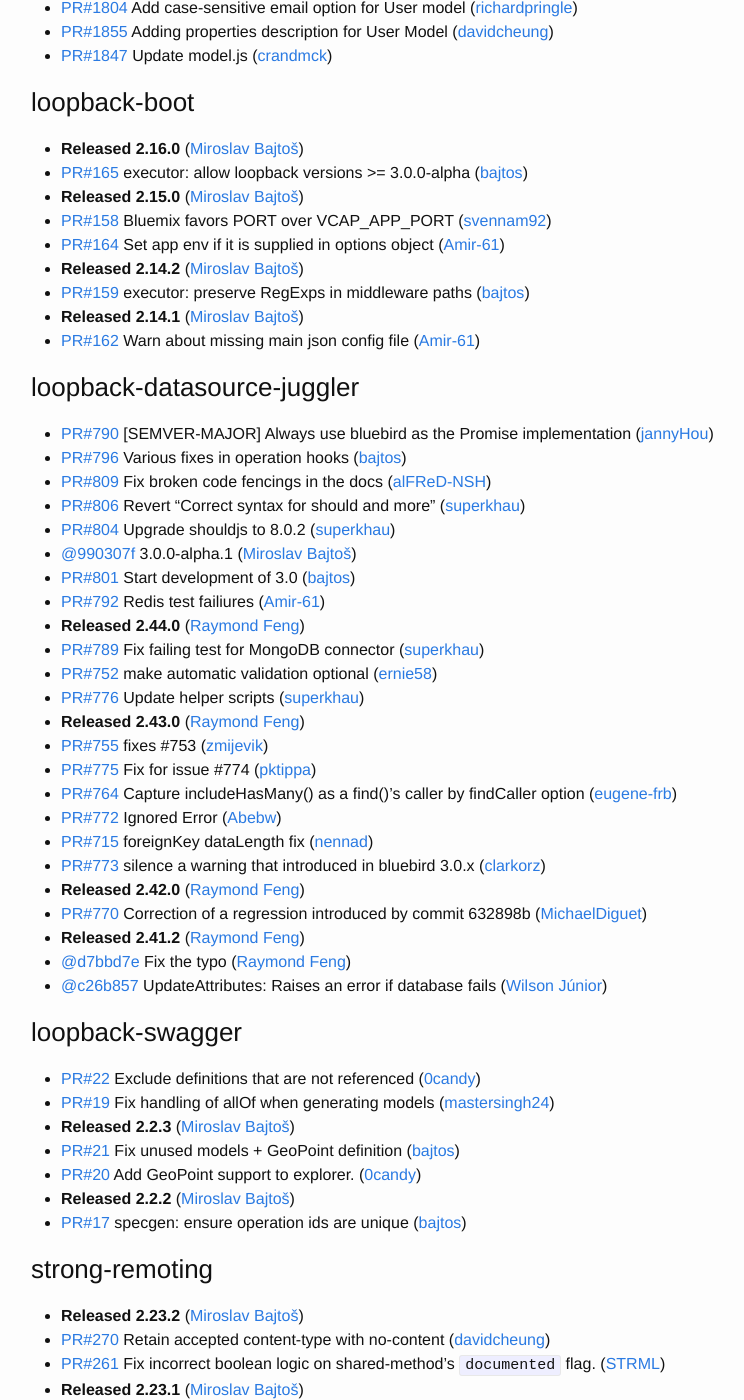
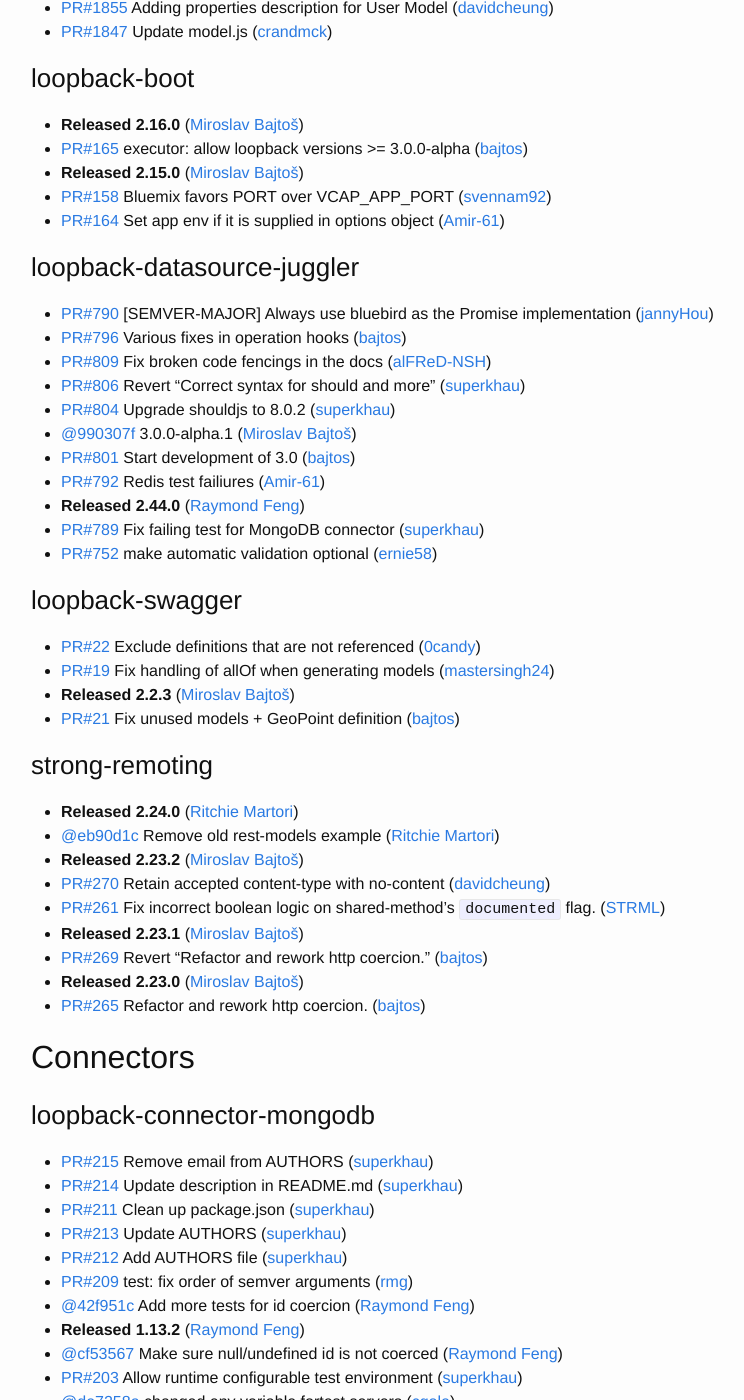
Before and after one commit to strongloop/loopback, a Jekyll site: the page built from index.md, in a window 1280 px wide and 1400 px high, scrolled down 840 px. Shown: the whole window, without its empty margins (239-983 px from the left). Built offline with Jekyll 4.4.1, drawn with Linux system fonts in a browser that asks for light colours; some of the changed text lies outside the part shown.

Commit message:
Update changelog

```diff
--- a/index.md
+++ b/index.md
@@ -42,10 +41,6 @@
  * **Released 2.15.0** ([Miroslav Bajtoš](https://github.com/bajtos))
  * [PR#158](https://github.com/strongloop/loopback-boot/pull/158) Bluemix favors PORT over VCAP_APP_PORT ([svennam92](https://github.com/svennam92))
  * [PR#164](https://github.com/strongloop/loopback-boot/pull/164) Set app env if it is supplied in options object ([Amir-61](https://github.com/Amir-61))
- * **Released 2.14.2** ([Miroslav Bajtoš](https://github.com/bajtos))
- * [PR#159](https://github.com/strongloop/loopback-boot/pull/159) executor: preserve RegExps in middleware paths ([bajtos](https://github.com/bajtos))
- * **Released 2.14.1** ([Miroslav Bajtoš](https://github.com/bajtos))
- * [PR#162](https://github.com/strongloop/loopback-boot/pull/162) Warn about missing main json config file ([Amir-61](https://github.com/Amir-61))
 
 
 ### loopback-datasource-juggler
@@ -60,19 +55,6 @@
  * **Released 2.44.0** ([Raymond Feng](https://github.com/raymondfeng))
  * [PR#789](https://github.com/strongloop/loopback-datasource-juggler/pull/789) Fix failing test for MongoDB connector ([superkhau](https://github.com/superkhau))
  * [PR#752](https://github.com/strongloop/loopback-datasource-juggler/pull/752) make automatic validation optional ([ernie58](https://github.com/ernie58))
- * [PR#776](https://github.com/strongloop/loopback-datasource-juggler/pull/776) Update helper scripts ([superkhau](https://github.com/superkhau))
- * **Released 2.43.0** ([Raymond Feng](https://github.com/raymondfeng))
- * [PR#755](https://github.com/strongloop/loopback-datasource-juggler/pull/755) fixes #753 ([zmijevik](https://github.com/zmijevik))
- * [PR#775](https://github.com/strongloop/loopback-datasource-juggler/pull/775) Fix for issue #774 ([pktippa](https://github.com/pktippa))
- * [PR#764](https://github.com/strongloop/loopback-datasource-juggler/pull/764) Capture includeHasMany() as a find()'s caller by findCaller option ([eugene-frb](https://github.com/eugene-frb))
- * [PR#772](https://github.com/strongloop/loopback-datasource-juggler/pull/772) Ignored Error ([Abebw](https://github.com/Abebw))
- * [PR#715](https://github.com/strongloop/loopback-datasource-juggler/pull/715) foreignKey dataLength fix ([nennad](https://github.com/nennad))
- * [PR#773](https://github.com/strongloop/loopback-datasource-juggler/pull/773) silence a warning that introduced in bluebird 3.0.x ([clarkorz](https://github.com/clarkorz))
- * **Released 2.42.0** ([Raymond Feng](https://github.com/raymondfeng))
- * [PR#770](https://github.com/strongloop/loopback-datasource-juggler/pull/770) Correction of a regression introduced by commit 632898b ([MichaelDiguet](https://github.com/MichaelDiguet))
- * **Released 2.41.2** ([Raymond Feng](https://github.com/raymondfeng))
- * [@d7bbd7e](https://github.com/strongloop/loopback-datasource-juggler/commit/d7bbd7e215073f6d484ebe06c132d19ba2aa4d72) Fix the typo ([Raymond Feng](https://github.com/raymondfeng))
- * [@c26b857](https://github.com/strongloop/loopback-datasource-juggler/commit/c26b857a87b3431e5e9fe43a697ee67bb2566fb4) UpdateAttributes: Raises an error if database fails ([Wilson Júnior](https://github.com/wpjunior))
 
 
 ### loopback-swagger
@@ -80,12 +62,11 @@
  * [PR#19](https://github.com/strongloop/loopback-swagger/pull/19) Fix handling of allOf when generating models ([mastersingh24](https://github.com/mastersingh24))
  * **Released 2.2.3** ([Miroslav Bajtoš](https://github.com/bajtos))
  * [PR#21](https://github.com/strongloop/loopback-swagger/pull/21) Fix unused models + GeoPoint definition ([bajtos](https://github.com/bajtos))
- * [PR#20](https://github.com/strongloop/loopback-swagger/pull/20) Add GeoPoint support to explorer. ([0candy](https://github.com/0candy))
- * **Released 2.2.2** ([Miroslav Bajtoš](https://github.com/bajtos))
- * [PR#17](https://github.com/strongloop/loopback-swagger/pull/17) specgen: ensure operation ids are unique ([bajtos](https://github.com/bajtos))
 
 
 ### strong-remoting
+ * **Released 2.24.0** ([Ritchie Martori](https://github.com/ritch))
+ * [@eb90d1c](https://github.com/strongloop/strong-remoting/commit/eb90d1c544144d8a5cffb8cfce1d3deca0a6125b) Remove old rest-models example ([Ritchie Martori](https://github.com/ritch))
  * **Released 2.23.2** ([Miroslav Bajtoš](https://github.com/bajtos))
  * [PR#270](https://github.com/strongloop/strong-remoting/pull/270) Retain accepted content-type with no-content ([davidcheung](https://github.com/davidcheung))
  * [PR#261](https://github.com/strongloop/strong-remoting/pull/261) Fix incorrect boolean logic on shared-method's `documented` flag. ([STRML](https://github.com/STRML))
@@ -110,19 +91,6 @@
  * [@cf53567](https://github.com/strongloop/loopback-connector-mongodb/commit/cf53567142f9500f250aeefc1c61ad4271c8ba20) Make sure null/undefined id is not coerced ([Raymond Feng](https://github.com/raymondfeng))
  * [PR#203](https://github.com/strongloop/loopback-connector-mongodb/pull/203) Allow runtime configurable test environment ([superkhau](https://github.com/superkhau))
  * [@de7258a](https://github.com/strongloop/loopback-connector-mongodb/commit/de7258a44dd66d40418e51dae86be1d419d3c206) changed env variable fortest servers ([cgole](https://github.com/cgole))
- * **Released 1.13.1** ([Raymond Feng](https://github.com/raymondfeng))
- * [@15b360c](https://github.com/strongloop/loopback-connector-mongodb/commit/15b360ca304fed503cb3a7e77918e50ca99ac1d4) Fix the test set up ([Raymond Feng](https://github.com/raymondfeng))
-
-
-### loopback-connector-mssql
- * **Released 2.3.3** ([Raymond Feng](https://github.com/raymondfeng))
- * [PR#62](https://github.com/strongloop/loopback-connector-mssql/pull/62) Fixed buildPartitionByFirst's 'where' argument. ([eugene-frb](https://github.com/eugene-frb))
- * **Released 2.3.2** ([Raymond Feng](https://github.com/raymondfeng))
- * [PR#61](https://github.com/strongloop/loopback-connector-mssql/pull/61) Add PARTITION BY to T-SQL query for include filter(to replace pull request #60) ([eugene-frb](https://github.com/eugene-frb))
-
-
-### loopback-connector-mysql
- * [PR#134](https://github.com/strongloop/loopback-connector-mysql/pull/134) Add mysql CI host ([cgole](https://github.com/cgole))
 
 
 ### loopback-connector-oracle
@@ -130,15 +98,10 @@
  * [@e7b5a69](https://github.com/strongloop/loopback-connector-oracle/commit/e7b5a6992afd87a12e0e903c7ecac868100fe958) Upgrade oracle driver version ([Raymond Feng](https://github.com/raymondfeng))
 
 
-### loopback-connector-postgresql
- * [PR#119](https://github.com/strongloop/loopback-connector-postgresql/pull/119) add CI DB server ([cgole](https://github.com/cgole))
-
-
 ### loopback-connector-remote
  * [PR#31](https://github.com/strongloop/loopback-connector-remote/pull/31) Test fixes ([superkhau](https://github.com/superkhau))
  * [PR#29](https://github.com/strongloop/loopback-connector-remote/pull/29) Cleaning up obsolete or unused files & dependencies ([glesage](https://github.com/glesage))
  * [PR#28](https://github.com/strongloop/loopback-connector-remote/pull/28) Add test for custom http.path configuration. ([richardpringle](https://github.com/richardpringle))
- * [PR#27](https://github.com/strongloop/loopback-connector-remote/pull/27) test: load the correct Remote instance ([bajtos](https://github.com/bajtos))
 
 
 ### loopback-connector-soap
@@ -153,7 +116,6 @@
  * [PR#184](https://github.com/strongloop/loopback-sdk-angular/pull/184) Fix request interceptor to process all requests on same host as urlBase ([partap](https://github.com/partap))
  * [@6a24f4d](https://github.com/strongloop/loopback-sdk-angular/commit/6a24f4d9892d44335cbea8ec7a10055fc9b78168) Send auth header to all URLs on the same host ([Partap Davis](https://github.com/partap))
  * [PR#193](https://github.com/strongloop/loopback-sdk-angular/pull/193) Persisting rememberMe in localStorage ([davidcheung](https://github.com/davidcheung))
- * [PR#191](https://github.com/strongloop/loopback-sdk-angular/pull/191) WIP : Add description from model meta to docs template ([davidcheung](https://github.com/davidcheung))
 
 
 ### loopback-sdk-angular-cli
@@ -161,9 +123,6 @@
  * [@8e1fde3](https://github.com/strongloop/loopback-sdk-angular-cli/commit/8e1fde3b0254f93ad30cc3cf724b82c983d3edd9) remove ref to removed lb-ng-doc bin ([Ryan Graham](https://github.com/rmg))
  * **Released 2.0.0** ([Miroslav Bajtoš](https://github.com/bajtos))
  * [PR#36](https://github.com/strongloop/loopback-sdk-angular-cli/pull/36) [SEMVER-MAJOR] Remove lb-ng-doc and docular dependency ([bajtos](https://github.com/bajtos))
- * **Released 1.2.0** ([Miroslav Bajtoš](https://github.com/bajtos))
- * [PR#33](https://github.com/strongloop/loopback-sdk-angular-cli/pull/33) lb-ng support for async booting apps ([doublemarked](https://github.com/doublemarked))
- * [@b2eb640](https://github.com/strongloop/loopback-sdk-angular-cli/commit/b2eb640410ccfdd76c149bc42ab45c275cb17fbb) Support async booting apps (Heath Morrison)
 
 
 ### loopback-sdk-ios
@@ -172,9 +131,6 @@
  * [PR#79](https://github.com/strongloop/loopback-sdk-ios/pull/79) Enable unit test execution from `npm test` ([hideya](https://github.com/hideya))
  * [PR#80](https://github.com/strongloop/loopback-sdk-ios/pull/80) Update Subclassing.md ([kexoth](https://github.com/kexoth))
  * [PR#70](https://github.com/strongloop/loopback-sdk-ios/pull/70) Remove redundant declarations of `+ (instancetype)repository` ([hideya](https://github.com/hideya))
- * [PR#76](https://github.com/strongloop/loopback-sdk-ios/pull/76) Define module for the framework (Fix Issue #72) ([hideya](https://github.com/hideya))
- * [PR#77](https://github.com/strongloop/loopback-sdk-ios/pull/77) test-server: fix Container's base class to Model ([bajtos](https://github.com/bajtos))
- * [PR#75](https://github.com/strongloop/loopback-sdk-ios/pull/75) Fix framework's exposure of non-public headers and clean-up headers for unit tests ([hideya](https://github.com/hideya))
 
 
 
@@ -198,5 +157,3 @@
 ### loopback-component-storage
  * [@24cd1a6](https://github.com/strongloop/loopback-component-storage/commit/24cd1a619e33ed1882f6ea818e3e2bd450d51d62) Remove test file ([Raymond Feng](https://github.com/raymondfeng))
  * [@685db48](https://github.com/strongloop/loopback-component-storage/commit/685db4819d972c07c45d58a1774f76dbdf95554d) Replace image ([Raymond Feng](https://github.com/raymondfeng))
- * **Released 1.6.0** ([Raymond Feng](https://github.com/raymondfeng))
- * [@fdb4c04](https://github.com/strongloop/loopback-component-storage/commit/fdb4c0464e774e512acfa39ff3847df456378e91) Add range support ([Raymond Feng](https://github.com/raymondfeng))
```
Also changed, not shown: other parts of index.md (+5 -3 lines).
